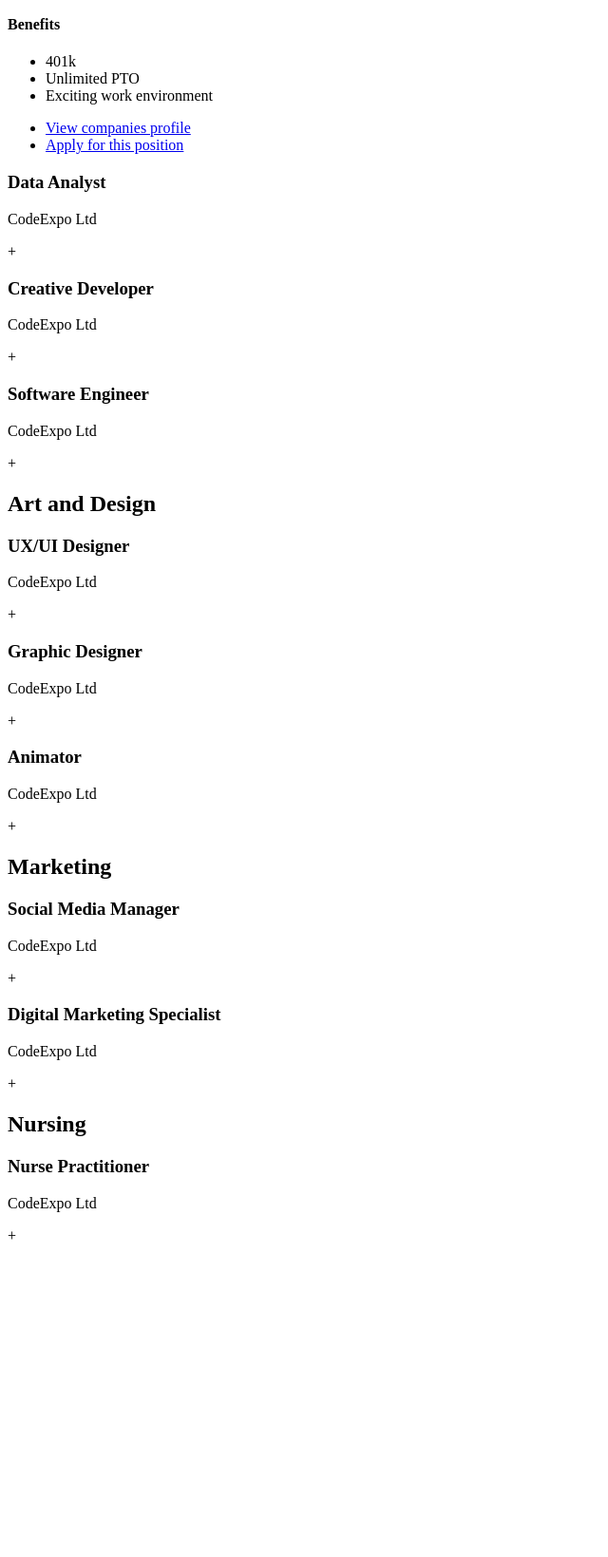
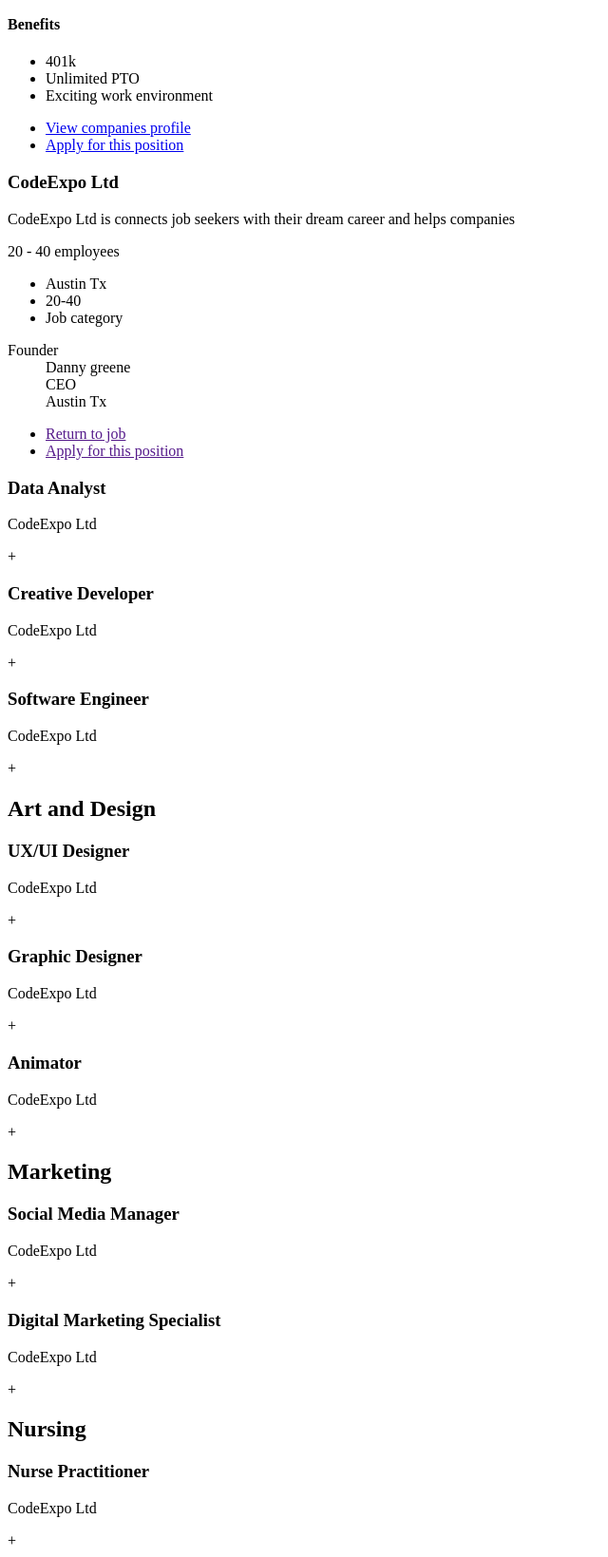
Before and after one commit to RockyLatchman/taskr, a PHP site: page /taskr/browse in a window 1280 px wide. Shown: the part 874-2513 px from the top of the page at 95% size, without its empty margins (0-640 px from the left). Before the commit the page ends 2179 px from the top, so only its background shows below. Run offline with PHP 8.4, Linux system fonts and the light colour scheme.

Commit message:
Added company details section to browse career template

```diff
--- a/templates/browse.php
+++ b/templates/browse.php
@@ -33,19 +33,19 @@
           <h4>About position</h4>
           <p>
               An AI and Machine Learning (ML) Specialist designs, develops, and implements intelligent systems that can learn from data to solve complex business
-              problems. The career outlook is exceptionally strong due to explosive growth in AI adoption across nearly every industry. Specialists can expect high
+              problems. The career outlook is exceptionally strong due to explosive growth in AI adoption across nearly every industry. Specialists can expect high
               demand, competitive salaries, and diverse career path
           </p>
           <h4>Responsibilities</h4>
           <p>
               An AI and Machine Learning (ML) Specialist designs, develops, and implements intelligent systems that can learn from data to solve complex business
-              problems. The career outlook is exceptionally strong due to explosive growth in AI adoption across nearly every industry. Specialists can expect high
+              problems. The career outlook is exceptionally strong due to explosive growth in AI adoption across nearly every industry. Specialists can expect high
               demand, competitive salaries, and diverse career path
           </p>
           <h4>Requirements</h4>
           <p>
               An AI and Machine Learning (ML) Specialist designs, develops, and implements intelligent systems that can learn from data to solve complex business
-              problems. The career outlook is exceptionally strong due to explosive growth in AI adoption across nearly every industry. Specialists can expect high
+              problems. The career outlook is exceptionally strong due to explosive growth in AI adoption across nearly every industry. Specialists can expect high
               demand, competitive salaries, and diverse career path
           </p>
           <h4>Benefits</h4>
@@ -58,6 +58,30 @@
             <li><a href="http://localhost/taskr/company/profile/">View companies profile</a></li>
            <li><a href="http://localhost/taskr/company/uuid/apply">Apply for this position</a></li>
           </ul>
+          <div class="company-details">
+            <header>
+                <h3>CodeExpo Ltd</h3>
+                <p>CodeExpo Ltd is connects job seekers with their dream career and helps companies</p>
+                <p>20 - 40 employees</p>
+                <ul>
+                  <li>Austin Tx</li>
+                  <li>20-40</li>
+                  <li>Job category</li>
+                </ul>
+                <div><i class="fa-solid fa-bookmark"></i></div>
+            </header>
+            <dl>
+               <dt>Founder</dt>
+               <dd><img src="" alt=""></dd>
+               <dd>Danny greene</dd>
+               <dd>CEO</dd>
+               <dd>Austin Tx</dd>
+            </dl>
+            <ul>
+              <li><a href="">Return to job</a></li>
+              <li><a href="">Apply for this position</a></li>
+            </ul>
+          </div>
        </div>
        </article>
        <article>
```
